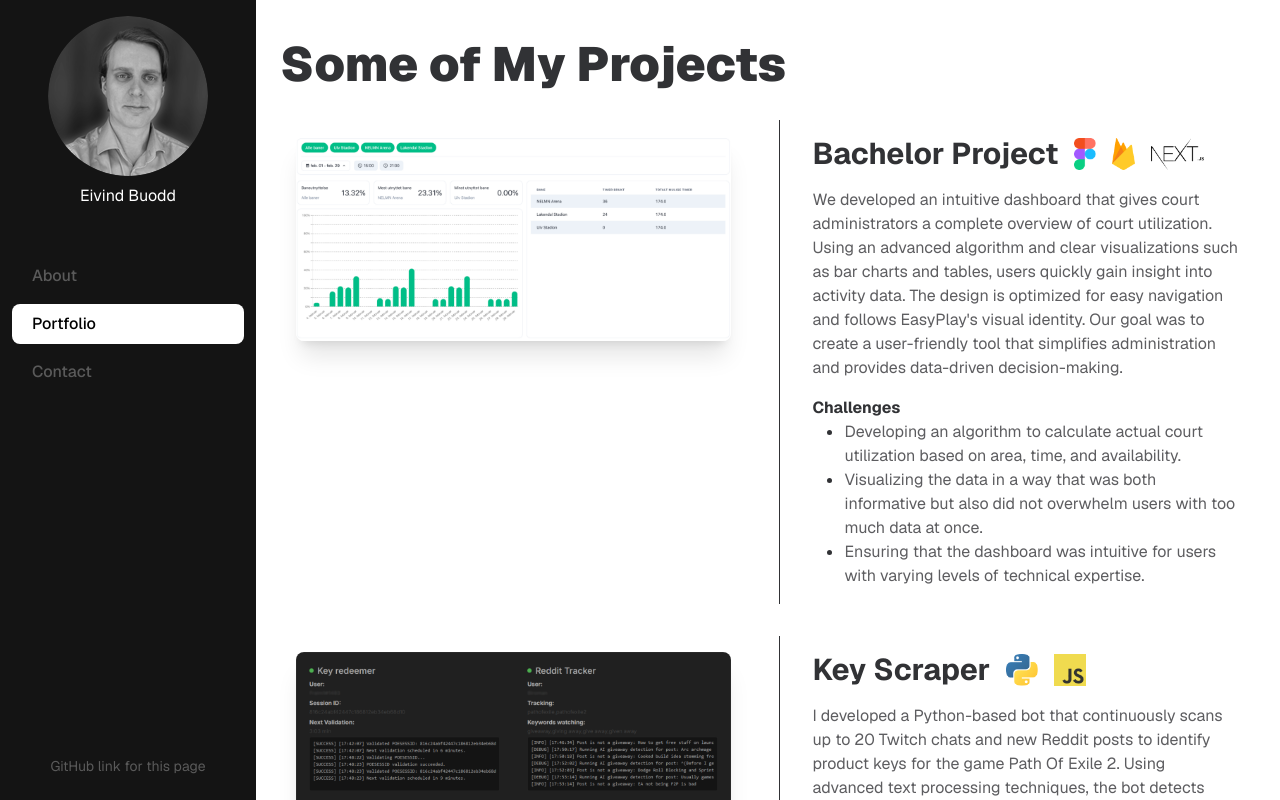
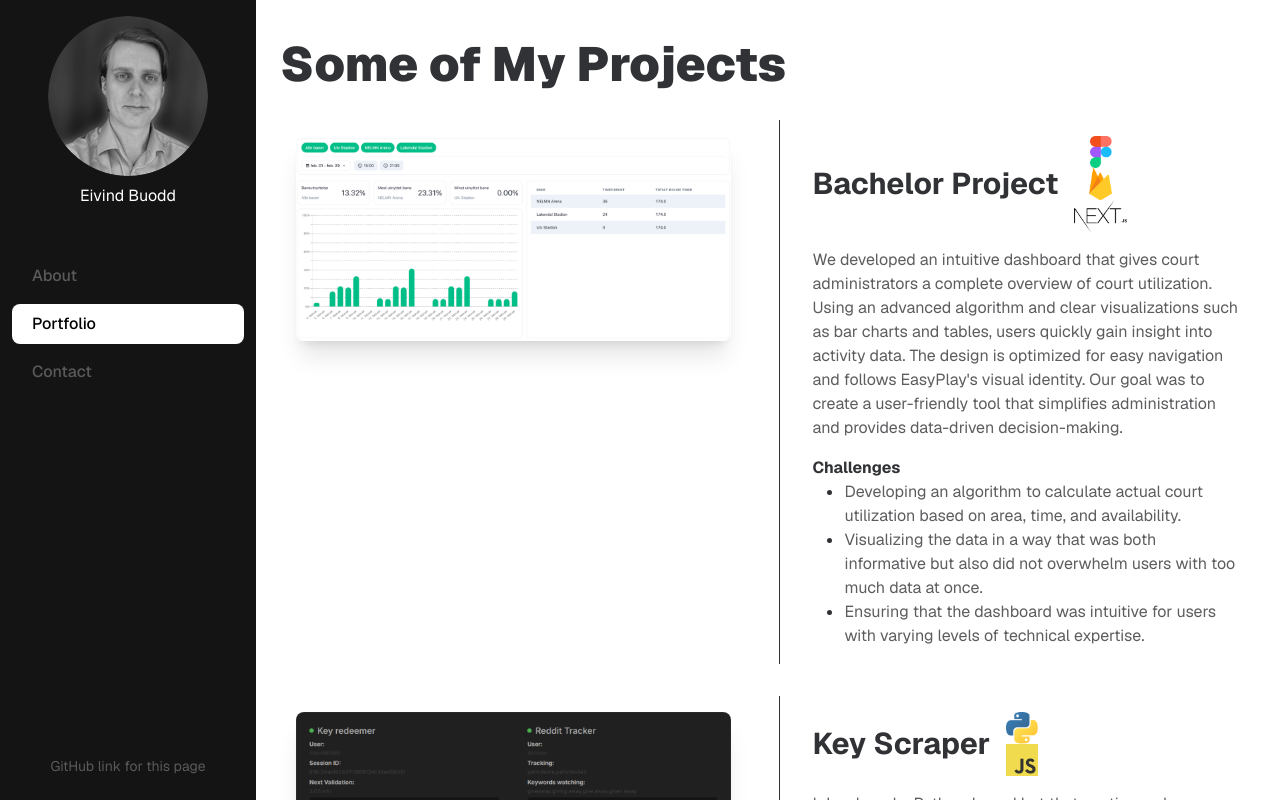
Before and after one commit to biroman/portfolio-new, a React (Vite) app: page /portfolio in a window 1280 px wide. Shown: the top 800 px of the page. Built offline with nearby package versions, Linux system fonts and the light colour scheme.

Commit message:
mobil fix

```diff
--- a/src/components/Projects.tsx
+++ b/src/components/Projects.tsx
@@ -39,7 +39,7 @@ const Projects: FC = () => {
               <h1 className="font-bold text-2xl md:text-3xl">
                 {t(`projects.${projectId}.name`)}
               </h1>
-              <div className="flex mt-2 md:mt-0">
+              <div className="flex mt-2 md:mt-0 md:flex-col">
                 {Array.isArray(
                   t(`projects.${projectId}.tools`, { returnObjects: true })
                 )
```
